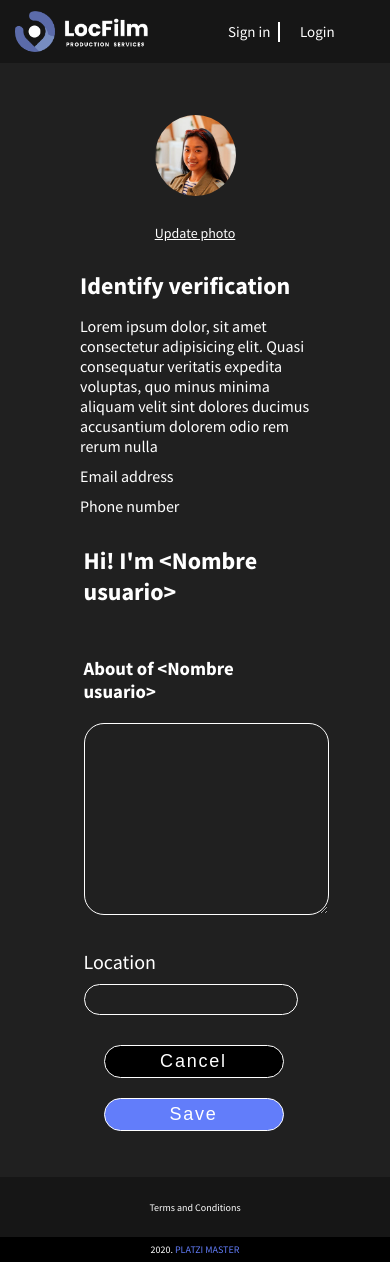
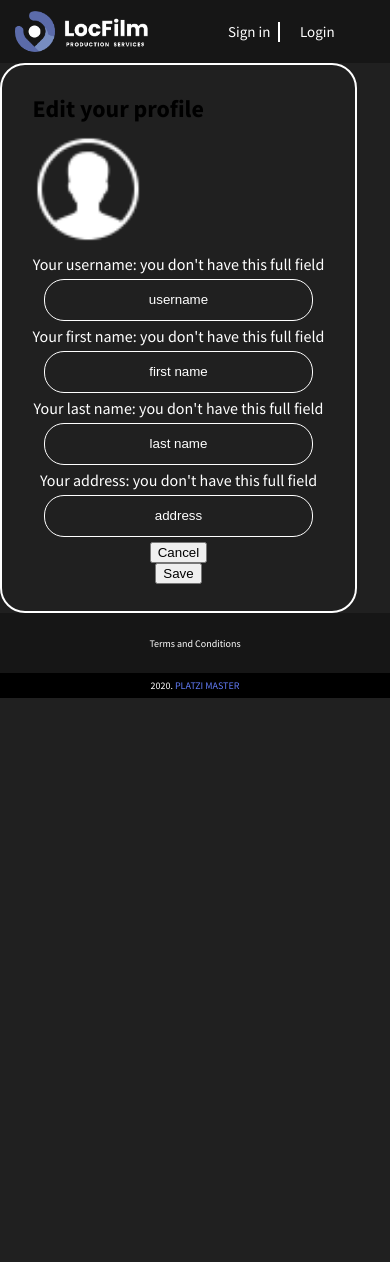
Before and after one commit to cesarp04/locfilm-frontend, a React app: page /edit in a window 390 px wide. After the commit the page ends 844 px from the top, so only its background shows below. Built offline with nearby package versions, Linux system fonts and the light colour scheme.

Commit message:
the logic of editing profile was created

```diff
--- a/src/actions/registerActions.js
+++ b/src/actions/registerActions.js
@@ -14,7 +14,6 @@ export const registerUser = ({
   phone,
   address,
 }) => {
-  console.log(username, first_name, last_name, email, password, phone, address)
   return (dispatch) => {
     axios({
       url: "http://45.56.74.146:8000/users/",
@@ -32,7 +31,6 @@ export const registerUser = ({
       },
     })
       .then(({ data }) => {
-        console.log(data)
         dispatch(registerRequest(data))
       })
 
--- /dev/null
+++ b/src/actions/udpateUserActions.js
@@ -0,0 +1,58 @@
+import axios from "axios"
+import {
+  UPDATE_USER,
+  UPDATE_USER_ERROR,
+  UPDATE_SET_STATUS,
+} from "../types/userTypes"
+
+export const pacthUser = ({
+  username,
+  first_name,
+  last_name,
+  address,
+  picture,
+}) => {
+  const token = localStorage.getItem("token")
+  const id = localStorage.getItem("id")
+  console.log(username, first_name, last_name, address)
+  return (dispatch) => {
+    axios({
+      url: `http://45.56.74.146:8000/users/${id}/`,
+      method: "patch",
+      headers: {
+        "content-type": "application/json",
+        Authorization: ` Token ${token}`,
+      },
+      data: {
+        username,
+        first_name,
+        last_name,
+        address,
+        picture,
+      },
+    })
+      .then(({ data }) => {
+        dispatch(updateUser(data))
+      })
+      .catch((err) => {
+        dispatch(updateUserError(err.response))
+      })
+  }
+}
+export const updateUser = (payload) => {
+  return {
+    type: UPDATE_USER,
+    payload,
+  }
+}
+export const updateUserError = (err) => {
+  return {
+    type: UPDATE_USER_ERROR,
+    payload: err,
+  }
+}
+export const setStatus = () => {
+  return {
+    type: UPDATE_SET_STATUS,
+  }
+}
--- a/src/actions/usersActions.js
+++ b/src/actions/usersActions.js
@@ -5,6 +5,8 @@ import {
   REQUEST_USER,
   REQUEST_USER_ERROR,
   USERS_ERROR,
+  UPDATE_USER,
+  UPDATE_USER_ERROR,
 } from "../types/userTypes"
 
 export const loginUser = ({ email, password }) => {
@@ -63,6 +65,7 @@ export const requestUser = (payload) => {
     payload,
   }
 }
+
 export const setRequestError = (err) => {
   return {
     type: REQUEST_USER_ERROR,
--- a/src/assets/styles/components/UserEdit.scss
+++ b/src/assets/styles/components/UserEdit.scss
@@ -1,248 +1,64 @@
 @import "../Vars.scss";
 
 .container-edit {
-  margin: 52px 0 52px 0;
   display: flex;
   justify-content: center;
+  flex-direction: column;
+  align-items: center;
+  width: 353px;
+  height: 546px;
+  border: 2px solid white;
+  border-radius: 25px;
+}
+
+.container-photo-perfil {
+  width: 110px;
+  height: 110px;
+  padding: 10px 10px 10px 0;
+}
+.edit__container-form {
+  display: flex;
+  align-items: center;
+  justify-content: center;
+  flex-direction: column;
+}
+.edit__container-form label {
+  color: $white;
+}
+.edit__container--input {
+  width: 90%;
+  height: 38px;
+  margin: 5px;
+  border-radius: 20px;
+  background-color: #202020;
+  text-align: center;
+  border: 1px solid white;
+  outline: none;
   color: $white;
 }
 
-.container-photo {
-  width: 360px;
-  height: 540px;
-  border: 1px solid $white;
-  border-radius: 20px;
-  display: flex;
-  justify-content: center;
-  flex-wrap: wrap;
+.custom-file-input {
+  color: $white;
+  margin: 5px;
 }
-
-.container-photo-perfil {
-  width: 150px;
-  height: 155px;
-  padding-top: 30px;
-  display: flex;
-  flex-wrap: wrap;
-  justify-content: center;
+.custom-file-input::-webkit-file-upload-button {
+  visibility: hidden;
 }
-
-.container-photo-perfil img {
-  border-radius: 50%;
+.custom-file-input::before {
+  content: "Update photo";
+  color: black;
+  // display: inline-block;
+  background: -webkit-linear-gradient(top, #f9f9f9, #e3e3e3);
+  // border: 1px solid #999;
+  border-radius: 3px;
+  padding: 7px 10px;
+  outline: none;
+  white-space: nowrap;
+  cursor: pointer;
+  text-shadow: 1px 1px #fff;
+  font-weight: 700;
+  font-size: 10pt;
 }
-
-.update-photo {
-  padding: 10px;
-  color: $white;
-  font-size: 18px;
-  line-height: 1.2;
+.custom-file-input:hover::before {
+  border-color: black;
 }
-
-.identify {
-  margin: 0;
-  padding: 20px;
-}
-
-.identify h2 {
-  margin-bottom: 15px;
-}
-
-.confirmed {
-  width: 100%;
-  padding-left: 20px;
-}
-
-.confirmed p {
-  margin: 10px 0 10px 0;
-}
-
-.container-description {
-  margin: 30px 0 0 100px;
-}
-.container-description h1 {
-  margin-bottom: 50px;
-}
-
-.form-container {
-  width: 481px;
-  display: flex;
-  flex-wrap: wrap;
-}
-
-.form-container label {
-  font-size: 20px;
-  // margin: 50px 10px 10px 0;
-}
-
-.form-container input {
-  width: 85%;
-  margin: 10px 10px 10px 0;
-  padding: 3px 3px 3px 20px;
-  color: $white;
-  background: transparent;
-  border-radius: 19px;
-  font-size: 20px;
-  border: 1px solid $white;
-  outline: none;
-}
-.form-container input:focus {
-  background: rgba($color: #000000, $alpha: 0.2);
-}
-
-.button-cancel {
-  width: 180px;
-  background: $black;
-  font-size: 18px;
-  margin: 20px 20px 0 20px;
-  color: $white;
-  letter-spacing: 0.1em;
-  padding: 5px;
-  border-radius: 20px;
-  outline: none;
-  border: 1px solid $white;
-}
-
-.button-save {
-  width: 180px;
-  background: $button-color;
-  font-size: 18px;
-  margin: 20px 20px 0 20px;
-  color: $white;
-  letter-spacing: 0.1em;
-  padding: 5px;
-  border-radius: 20px;
-  outline: none;
-  border: 1px solid $white;
-}
-
-.about {
-  background: transparent;
-  border-radius: 20px;
-  border: 1px solid $white;
-  margin: 20px 0 22px 0;
-  outline: none;
-  padding: 10px;
-  color: $white;
-  font-size: 15px;
-}
-
-@media (max-width: 768px) {
-  .container-edit {
-    flex-wrap: wrap;
-    justify-content: center;
-    color: $white;
-  }
-  .container-photo {
-    border: none;
-    width: 540px;
-    height: 240px;
-    padding: 0;
-    margin: 0;
-    flex-wrap: nowrap;
-  }
-  .container-photo-perfil img {
-    width: 120px;
-    height: 120px;
-  }
-
-  .update-photo {
-    font-size: 14px;
-  }
-
-  .identify {
-    display: flex;
-    flex-wrap: wrap;
-    padding: 30px 0 0 30px;
-  }
-
-  .confirmed {
-    padding: 0;
-    margin: 0;
-  }
-
-  .container-description {
-    margin: 0;
-    padding: 0;
-    width: 556px;
-    height: 500px;
-  }
-
-  .container-description h1 {
-    margin-top: 30px;
-  }
-
-  .form-container {
-    width: 556px;
-    height: 28px;
-  }
-  .about {
-    margin-bottom: 30px;
-    width: 84%;
-  }
-}
-@media (max-width: 425px) {
-  .container-edit {
-    flex-wrap: wrap;
-    justify-content: center;
-    color: $white;
-  }
-  .container-photo {
-    border: none;
-    width: 223pxx;
-    height: 400px;
-    padding: 0;
-    margin: 0;
-    margin-bottom: 30px;
-    flex-wrap: wrap;
-  }
-
-  .container-photo-perfil {
-    margin: 0;
-    padding: 0;
-  }
-
-  .container-photo-perfil img {
-    width: 81px;
-    height: 81px;
-    margin: 0;
-    padding: 0;
-    // padding: 0;
-  }
-  .update-photo {
-    padding: 0;
-  }
-
-  .update-photo {
-    font-size: 14px;
-  }
-
-  .identify {
-    display: flex;
-    flex-wrap: wrap;
-    padding: 0 80px 0 80px;
-  }
-
-  .confirmed {
-    padding: 0;
-    margin: 0;
-  }
-
-  .container-description {
-    margin: 0;
-    padding: 0;
-    width: 223px;
-    height: 580px;
-  }
-
-  .container-description h1 {
-    margin-top: 0px;
-  }
-
-  .form-container {
-    width: 223px;
-    height: 28px;
-  }
-  .about {
-    margin-bottom: 30px;
-    width: 100%;
-  }
-}
--- a/src/components/Register.jsx
+++ b/src/components/Register.jsx
@@ -18,6 +18,8 @@ const Register = () => {
 
   const [form, setValues] = useState({
     username: "",
+    first_name: "",
+    last_name: "",
     password: "",
     password2: "",
     email: "",
@@ -32,7 +34,7 @@ const Register = () => {
   }
   const { username, password, password2, email, phone } = form
 
-  const handleRegister = (event, status) => {
+  const handleRegister = (event) => {
     event.preventDefault()
 
     if (isFormValid()) {
--- a/src/containers/Login.jsx
+++ b/src/containers/Login.jsx
@@ -8,7 +8,7 @@ import Header from "../components/Header"
 import "../assets/styles/components/Login.scss"
 import { SUCCESS_STATUS } from "../types/states"
 
-const Login = (props) => {
+const Login = () => {
   let history = useHistory()
   const dispatch = useDispatch()
   const { error, status } = useSelector((state) => state.auth)
--- a/src/containers/UserEdit.jsx
+++ b/src/containers/UserEdit.jsx
@@ -1,53 +1,131 @@
-import React from "react"
+import React, { useState } from "react"
+import { useDispatch, useSelector } from "react-redux"
+import { useHistory } from "react-router-dom"
+
 import Header from "../components/Header"
-import avatar from "../assets/static/profile.jpg"
+import avatar from "../assets/static/user-icon.png"
+import { SUCCESS_STATUS } from "../types/states"
+import { pacthUser, setStatus } from "../actions/udpateUserActions"
 import "../assets/styles/components/UserEdit.scss"
-import { Link } from "react-router-dom"
 
 const UserEdit = () => {
+  let history = useHistory()
+  const dispatch = useDispatch()
+  const { data } = useSelector((state) => state.requestUser)
+  const { status } = useSelector((state) => state.updateUser)
+
+  const { username, first_name, last_name, address } = data
+
+  const [form, setValues] = useState({
+    username: username,
+    first_name: first_name,
+    last_name: last_name,
+    address: address,
+  })
+
+  const updateInput = (event) => {
+    setValues({
+      ...form,
+      [event.target.name]: event.target.value,
+    })
+  }
+  const handleUpdate = (event) => {
+    event.preventDefault()
+    dispatch(pacthUser(form))
+  }
+  if (status === SUCCESS_STATUS) {
+    dispatch(setStatus())
+    history.push("/user")
+  }
   return (
     <>
-      <Header showSearch={false} showSignInLogin={false} />
+      <Header showSearch={false} />
       <section className="container-edit">
         <div className="container-photo">
+          <h1>Edit your profile</h1>
           <figure className="container-photo-perfil">
-            <img src={avatar} alt="Photo Perfil" />
-            <Link to="" className="update-photo">
-              Update photo
-            </Link>
+            {data.picture ? (
+              <img src={data.picture} alt="Photo Perfil" />
+            ) : (
+              <img src={avatar} alt="Photo Perfil" />
+            )}
           </figure>
-          <div className="identify">
-            <h2>Identify verification</h2>
-            <p>
-              Lorem ipsum dolor, sit amet consectetur adipisicing elit. Quasi
-              consequatur veritatis expedita voluptas, quo minus minima aliquam
-              velit sint dolores ducimus accusantium dolorem odio rem rerum
-              nulla
-            </p>
-            <div className="confirmed">
-              <p>Email address</p>
-              <p>Phone number </p>
-            </div>
-          </div>
-        </div>
-        <div className="container-description">
-          <h1>Hi! I'm {"<Nombre usuario>"}</h1>
-          <h3>About of {"<Nombre usuario>"}</h3>
-          <div className="form-container">
-            <form action="">
-              <textarea
-                className="about"
-                name=""
-                id=""
-                cols="50"
-                rows="10"
-              ></textarea>
-              <label htmlFor="">Location</label>
-              <input type="text" name="" id="" />
-              <button className="button-cancel">Cancel</button>
-              <button className="button-save">Save</button>
-            </form>
-          </div>
+          <form onSubmit={handleUpdate} className="edit__container-form">
+            {/* <input
+              type="file"
+              placeholder="Update photo"
+              className="custom-file-input"
+              name="picture"
+              accept="image/png, image/jpeg"
+              onChange={updateInput}
+            /> */}
+            {data.username ? (
+              <label htmlFor="">Your username: {data.username}</label>
+            ) : (
+              <label htmlFor="">
+                Your username: you don't have this full field
+              </label>
+            )}
+            <input
+              type="text"
+              name="username"
+              className="edit__container--input"
+              placeholder="username"
+              autoComplete="off"
+              onChange={updateInput}
+            />
+            {data.first_name ? (
+              <label htmlFor="">Your first name: {data.first_name}</label>
+            ) : (
+              <label htmlFor="">
+                Your first name: you don't have this full field
+              </label>
+            )}
+            <input
+              type="text"
+              name="first_name"
+              className="edit__container--input"
+              placeholder="first name"
+              autoComplete="off"
+              onChange={updateInput}
+            />
+            {data.last_name ? (
+              <label htmlFor="">Your last name: {data.last_name}</label>
+            ) : (
+              <label htmlFor="">
+                Your last name: you don't have this full field
+              </label>
+            )}
+            <input
+              type="text"
+              name="last_name"
+              className="edit__container--input"
+              placeholder="last name"
+              autoComplete="off"
+              onChange={updateInput}
+            />
+            {data.address ? (
+              <label htmlFor="">Your address: {data.address}</label>
+            ) : (
+              <label htmlFor="">
+                Your address: you don't have this full field
+              </label>
+            )}
+            <input
+              type="text"
+              name="address"
+              className="edit__container--input"
+              placeholder="address"
+              autoComplete="off"
+              onChange={updateInput}
+            />
+            <button type="reset" className="button-cancel">
+              Cancel
+            </button>
+            <button type="submit" className="button-save">
+              Save
+            </button>
+          </form>
         </div>
       </section>
     </>
--- a/src/containers/UserProfile.jsx
+++ b/src/containers/UserProfile.jsx
@@ -5,7 +5,6 @@ import { Link } from "react-router-dom"
 import Header from "../components/Header"
 import avatar from "../assets/static/user-icon.png"
 import "../assets/styles/components/UserProfile.scss"
-import "../assets/styles/components/UserEdit.scss"
 import { getUser } from "../actions/usersActions"
 
 const User = () => {
--- a/src/reducers/requestUser.js
+++ b/src/reducers/requestUser.js
@@ -12,7 +12,7 @@ export const requestUserReducer = (state = initialState, action) => {
     case REQUEST_USER:
       return {
         ...state,
-        status: SUCCESS_STATUS,
+        // status: SUCCESS_STATUS,
         data: action.payload,
       }
     case REQUEST_USER_ERROR:
--- a/src/store/store.js
+++ b/src/store/store.js
@@ -4,6 +4,7 @@ import thunk from "redux-thunk"
 import { registerReducer } from "../reducers/registerReducer"
 import { userReducer } from "../reducers/userReducers"
 import { requestUserReducer } from "../reducers/requestUser"
+import { updateUserReducer } from "../reducers/updateUserReducer"
 
 const composeEnhancers =
   (typeof window !== "undefined" &&
@@ -14,6 +15,7 @@ const reducers = combineReducers({
   auth: userReducer,
   userRegister: registerReducer,
   requestUser: requestUserReducer,
+  updateUser: updateUserReducer,
 })
 
 export const store = createStore(
--- a/src/types/userTypes.js
+++ b/src/types/userTypes.js
@@ -7,3 +7,6 @@ export const REGISTER_REQUEST = "REGISTER_REQUEST"
 export const ERROR_REGISTER = "ERROR_REGISTER"
 export const REQUEST_USER = "REQUEST_USER"
 export const REQUEST_USER_ERROR = "REQUEST_USER_ERROR"
+export const UPDATE_USER = "UPDATE_USER"
+export const UPDATE_USER_ERROR = "UPDATE_USER_ERROR"
+export const UPDATE_SET_STATUS = "UPDATE_SET_STATUS"
```
Also changed, not shown: src/reducers/updateUserReducer.js (added, +36 -0 lines), src/assets/static/profile.jpg (deleted).
